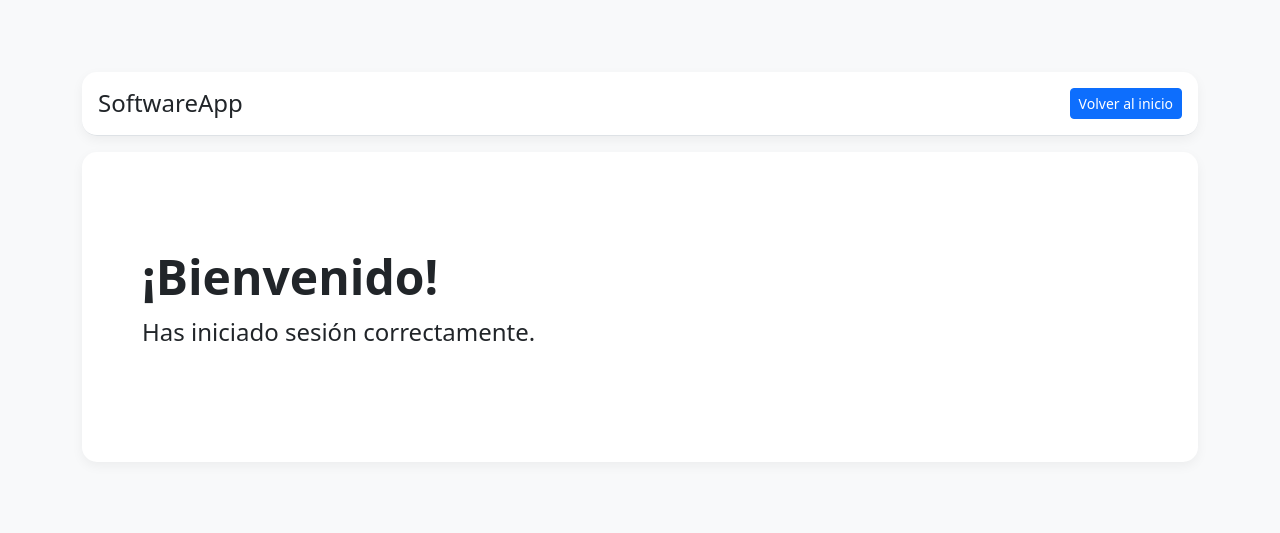
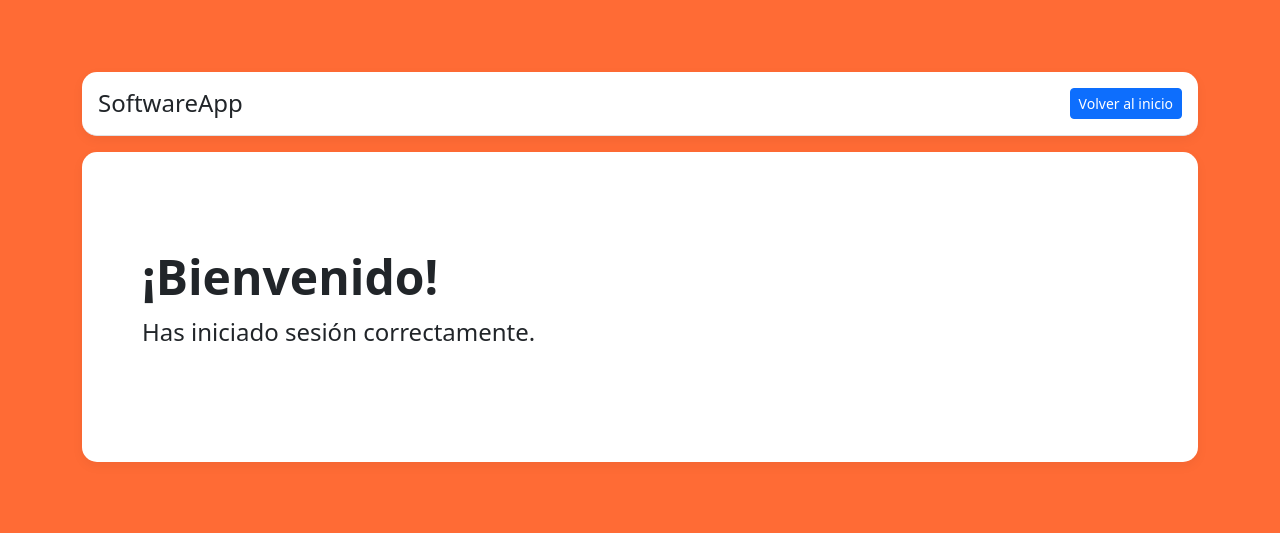
Before and after one commit to AxelDuranRoblero/SoftwareApp-v2, a Django app: page /inicio/ in a window 1280 px wide. Shown: the top 533 px of the page. Run offline with Django 5.2, Linux system fonts and the light colour scheme.

Commit message:
Conectando CSS y HTML para todas las páginas

```diff
--- a/static/css/inicio.css
+++ b/static/css/inicio.css
@@ -2,7 +2,7 @@
 */
 
 body {
-    background-color: #f8f9fa;
+    background-color: #FF6B35;
 }
 
 .navbar-personalizada {
```
